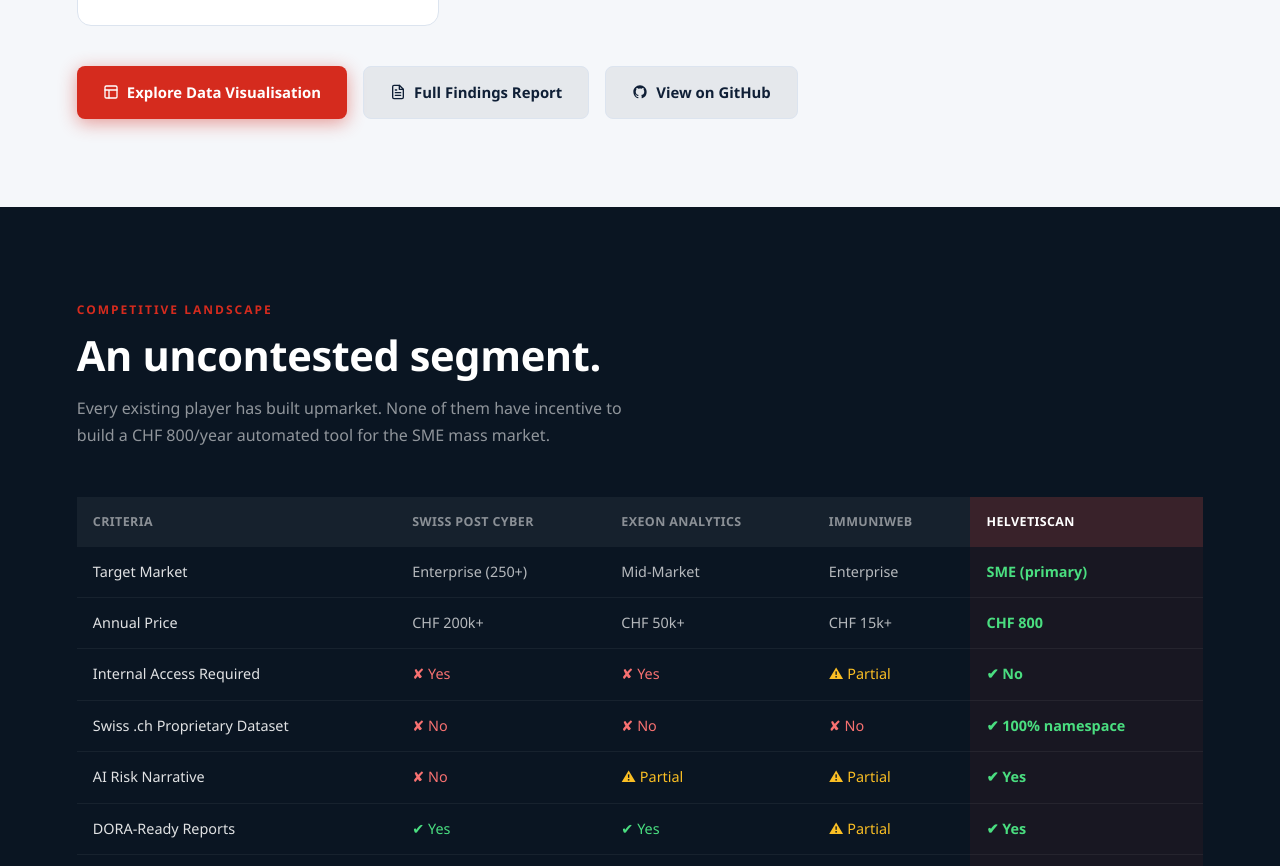
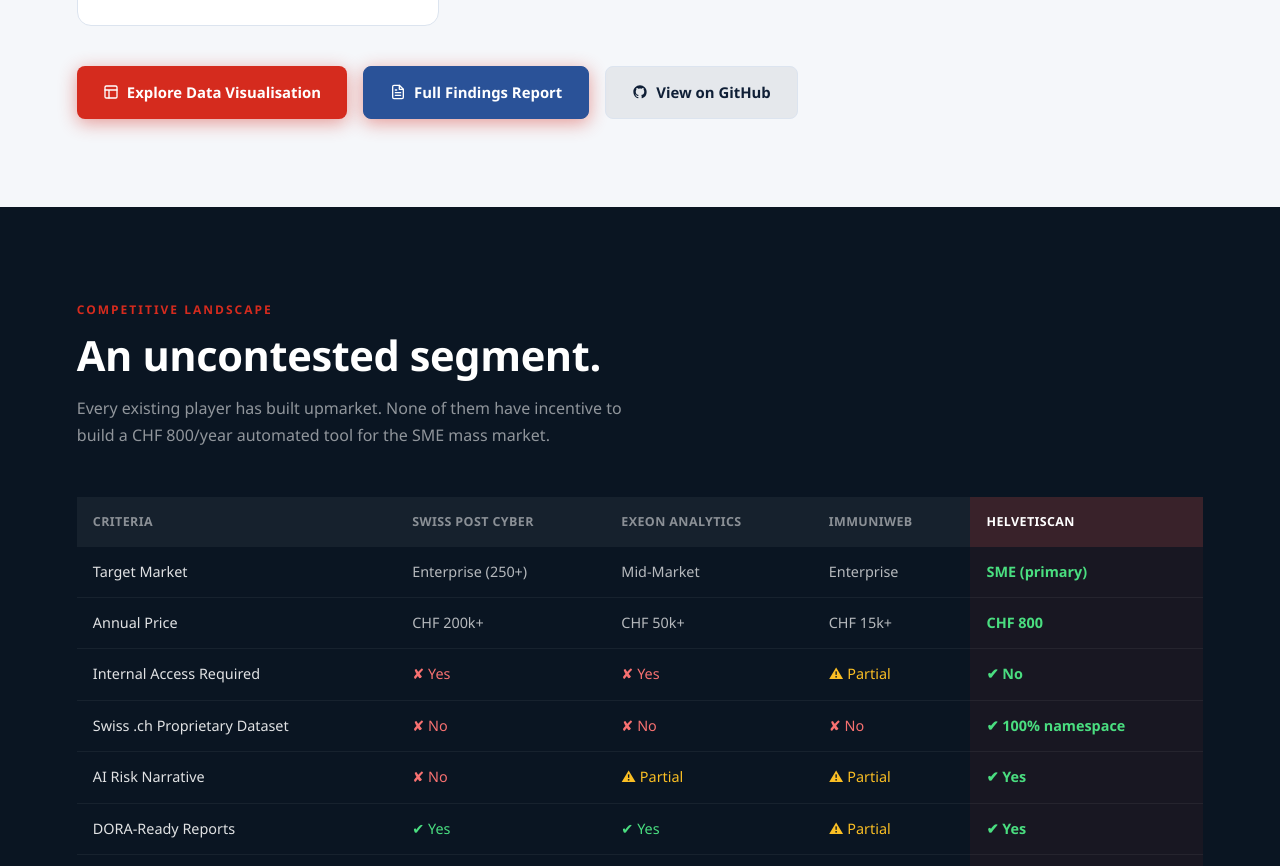
Before and after one commit to rafapolo/helvetiscan, a website: page website/index.html in a window 1280 px wide. Shown: the part 4881-5747 px from the top of the page. Drawn offline with Linux system fonts and the light colour scheme.

Commit message:
style: make 'See full report' button primary blue

```diff
--- a/website/index.html
+++ b/website/index.html
@@ -1559,11 +1559,11 @@
                     href="https://github.com/rafapolo/helvetiscan/raw/main/docs/helvetiscan-findings.pdf"
                     target="_blank"
                     rel="noopener"
-                    class="btn btn btn-secondary"
+                    class="btn btn btn-primary"
                     style="
-                        background: rgba(15, 31, 54, 0.07);
-                        color: var(--navy);
-                        border: 1px solid var(--border);
+                        background: var(--mid);
+                        color: #fff;
+                        border: 1px solid var(--mid);
                     "
                 >
                     <svg
```
